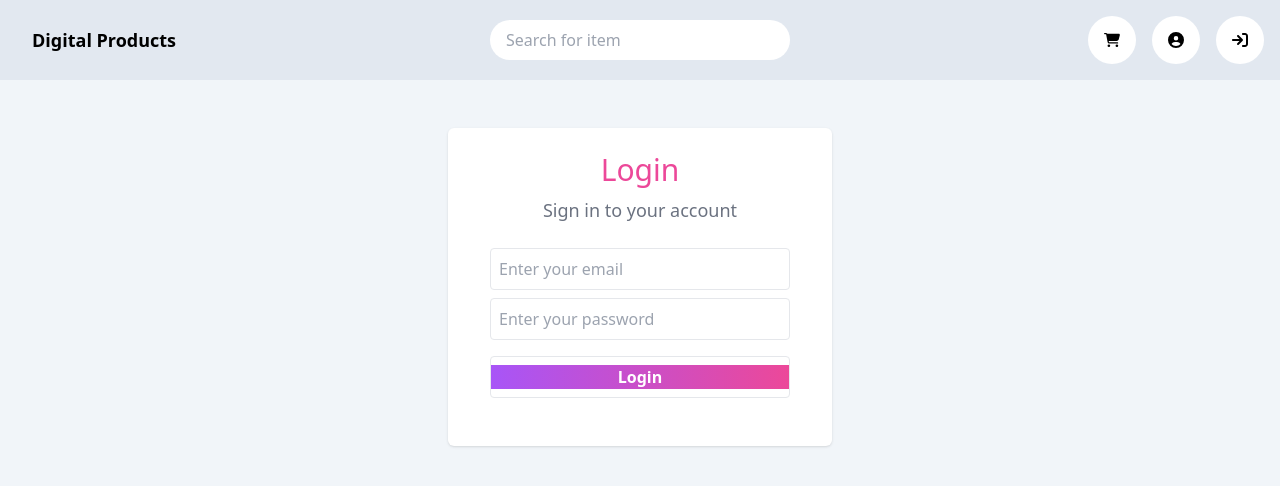
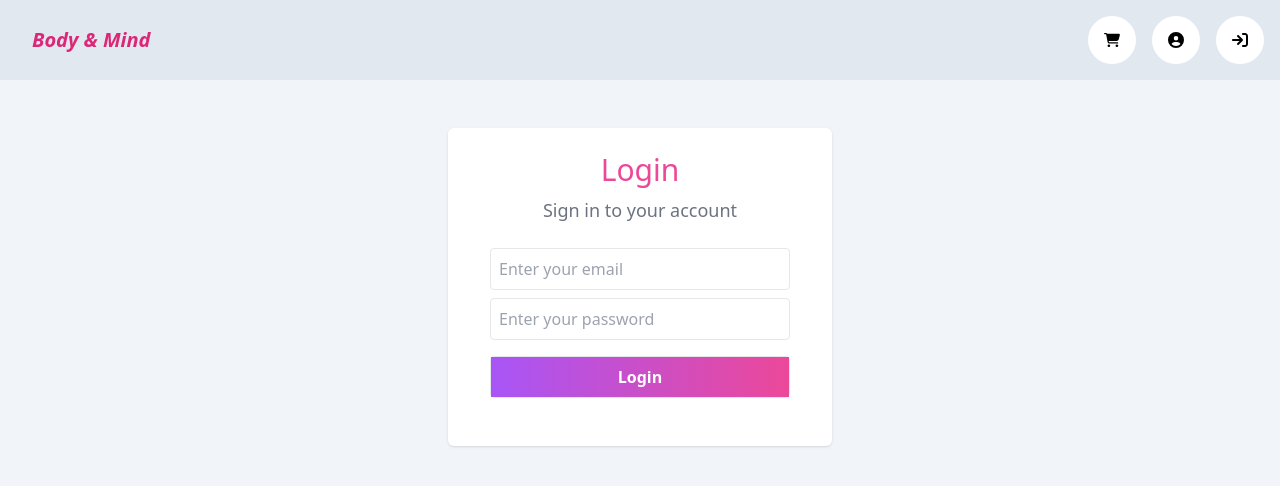
Before and after one commit to ejmichael/digital-product-store, a React (Create React App) app in the folder client/: page /login in a window 1280 px wide. Shown: the top 486 px of the page. Built offline with nearby package versions, Linux system fonts and the light colour scheme.

Commit message:
added changes for fit ness planner site

```diff
--- a/client/src/components/Navbar.jsx
+++ b/client/src/components/Navbar.jsx
@@ -21,12 +21,12 @@ const Navbar = () => {
 
   return (
     <div className='w-full p-4 flex justify-between items-center bg-slate-200'>
-        <div className='border-sm py-2 px-4 font-semibold text-lg'>
-          <Link to='/' >Digital Products</Link>
+        <div className='border-sm py-2 px-4 font-semibold '>
+          <Link to='/' className='text-pink-600 text-xl italic' >Body & Mind</Link>
         </div>
-        <div className='border-sm '>
+        {/* <div className='border-sm '>
             <input className='rounded-full bg-white py-2 px-4 w-[300px]' type='text' placeholder='Search for item' />
-        </div>
+        </div> */}
         <div className='relative border-sm flex gap-4'>
             <Link to='/cart'>
               <button className='relative p-4 bg-white rounded-full hover:font-semibold hover:cursor-pointer hover:bg-gradient-to-r from-purple-600 to-pink-500 hover:text-white'>
--- a/client/src/components/OrderDetails.jsx
+++ b/client/src/components/OrderDetails.jsx
@@ -19,6 +19,9 @@ const OrderDetails = () => {
   if (!order) {
     return <p>Loading order details...</p>;
   }
+
+  console.log(order);
+
 
   return (
     <div className="max-w-4xl mx-auto my-8">
--- a/client/src/pages/Home.jsx
+++ b/client/src/pages/Home.jsx
@@ -26,17 +26,17 @@ const Home = () => {
       {/* Hero Section */}
       <div className="my-8 rounded-lg w-full min-h-[300px] flex p-10 justify-center items-center bg-gradient-to-r from-purple-600 to-pink-500">
       <div className="text-center">
-        <h1 className="text-5xl font-bold text-white">
+        <h1 className="px-6 text-6xl font-bold text-white">
           Achieve Your Dream Body with Custom Fitness & Meal Plans
         </h1>
-        <p className="text-lg text-white mt-4 max-w-2xl mx-auto">
+        <p className="text-lg text-white mt-6 max-w-2xl mx-auto">
           Get personalized fitness and nutrition plans that fit your lifestyle. Start your transformation today with our proven programs and expert guidance.
         </p>
-        <Link to="/">
+        {/* <Link to="/catalogue">
           <button className="mt-6 px-6 py-3 bg-white text-pink-600 font-semibold rounded-lg hover:bg-gray-100">
-            Get Started Now
+            See all plans
           </button>
-        </Link>
+        </Link> */}
       </div>
     </div>
 
@@ -45,7 +45,7 @@ const Home = () => {
       {/* Featured Products Section */}
       <div className="my-12">
         <h2 className="text-3xl font-semibold mb-6 text-center text-pink-600">
-          Explore Our Fitness & Nutrition Plans
+          Popular Fitness & Nutrition Plans
         </h2>
         <Products products={products} />
       </div>
@@ -97,11 +97,12 @@ const Home = () => {
 
       {/* Footer */}
       <div className="py-6 text-center bg-gray-800 text-white rounded-lg">
-        <p className="mb-4">© 2024 Your Fitness Toolkit. All rights reserved.</p>
-        <div className="flex justify-center space-x-4">
-          <Link to="/" className="hover:text-pink-600">Privacy Policy</Link>
-          <Link to="/" className="hover:text-pink-600">Terms of Service</Link>
+        <div className="mb-4 flex justify-center space-x-4">
+          <Link to="/contact" className="hover:text-pink-600">Contact us</Link>
+          <Link to="/privacy-policy" className="hover:text-pink-600">Privacy Policy</Link>
+          <Link to="/terms" className="hover:text-pink-600">Terms of Service</Link>
         </div>
+        <p className=" italic">© 2024 Your Fitness Toolkit. All rights reserved.</p>
       </div>
     </div>
   );
--- a/client/src/pages/auth/Login.jsx
+++ b/client/src/pages/auth/Login.jsx
@@ -98,8 +98,8 @@ const Login = () => {
                 onChange={handleChange}
               />
             </div>
-            <div className='my-4 w-full border text-center py-2 rounded text-white font-semibold'>
-              <button type="submit" className="text-white bg-gradient-to-r from-purple-500 to-pink-500 w-full">Login</button>
+            <div className='my-4 w-full border text-center rounded text-white font-semibold'>
+              <button type="submit" className="text-white py-2 hover:shadow-md bg-gradient-to-r from-purple-500 to-pink-500 w-full">Login</button>
             </div>
           </form>
         </div>
```
Also changed, not shown: 1 other file (tests, documents, lock files or other folders).
